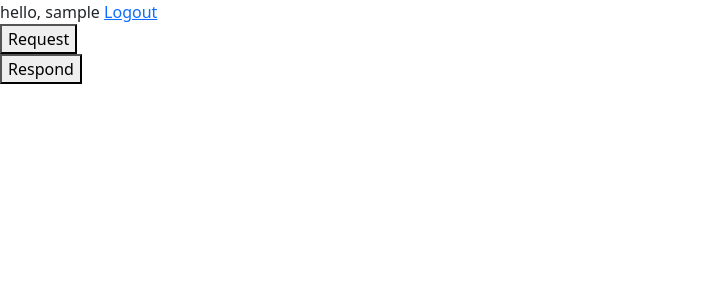
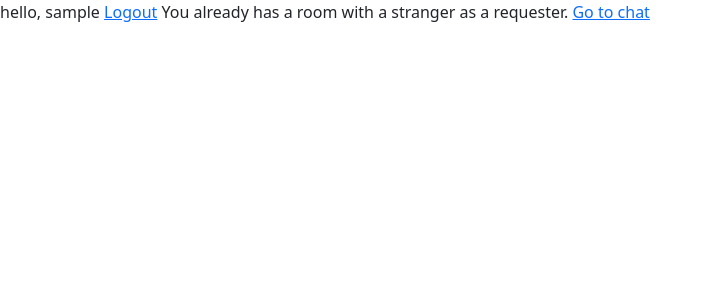
Before and after one commit to irfanalmsyah/arcanon, a Django app: page / in a window 1280 px wide. Shown: the top 300 px of the page, without its empty margins (0-713 px from the left). Run offline with Django 4.2, Linux system fonts and the light colour scheme; a user stored in the database is signed in; tables that the repository leaves empty hold one stand-in row (values such as "Sample post").

Commit message:
add message and remove button if user has room

```diff
--- a/chat/views.py
+++ b/chat/views.py
@@ -4,7 +4,7 @@ from django.urls import reverse
 from django.contrib.auth import authenticate, login, logout
 from django.contrib.auth.decorators import login_required
 from django.contrib.auth.forms import UserCreationForm, PasswordChangeForm
-from django.db.models import Sum
+from django.db.models import Q
 from django.http import Http404
 from django.utils.datastructures import MultiValueDictKeyError
 from .models import Room, Message
@@ -13,7 +13,11 @@ from .random_string import generate_random_string
 
 @login_required
 def index(request):
-    return render(request, "index.html")
+    try:
+        room = Room.objects.filter(Q(requester=request.user) | Q(responder=request.user)).first()
+    except Room.DoesNotExist:
+        room = None
+    return render(request, "index.html", {"room": room})
 
 @login_required
 def room(request, room_name):
--- a/templates/index.html
+++ b/templates/index.html
@@ -3,6 +3,15 @@
 {% block content %}
     hello, {{ user }}
     <a href="{% url 'logout' %}">Logout</a>
+    {% if room %}
+        You already has a room with a stranger as a
+        {% if room.requester == user %}
+            requester.
+        {% else %}
+            responder.
+        {% endif %}
+        <a href="{% url 'room' room.name %}">Go to chat</a>
+    {% else %}
         <form action="{% url 'request' %}" method="post">
             {% csrf_token %}
             <button type "submit">Request</button>
@@ -11,4 +20,5 @@
             {% csrf_token %}
             <button type "submit">Respond</button>
         </form>
+    {% endif %}
 {% endblock content %}
```
Lines whose indentation alone changed are shown as unchanged.
